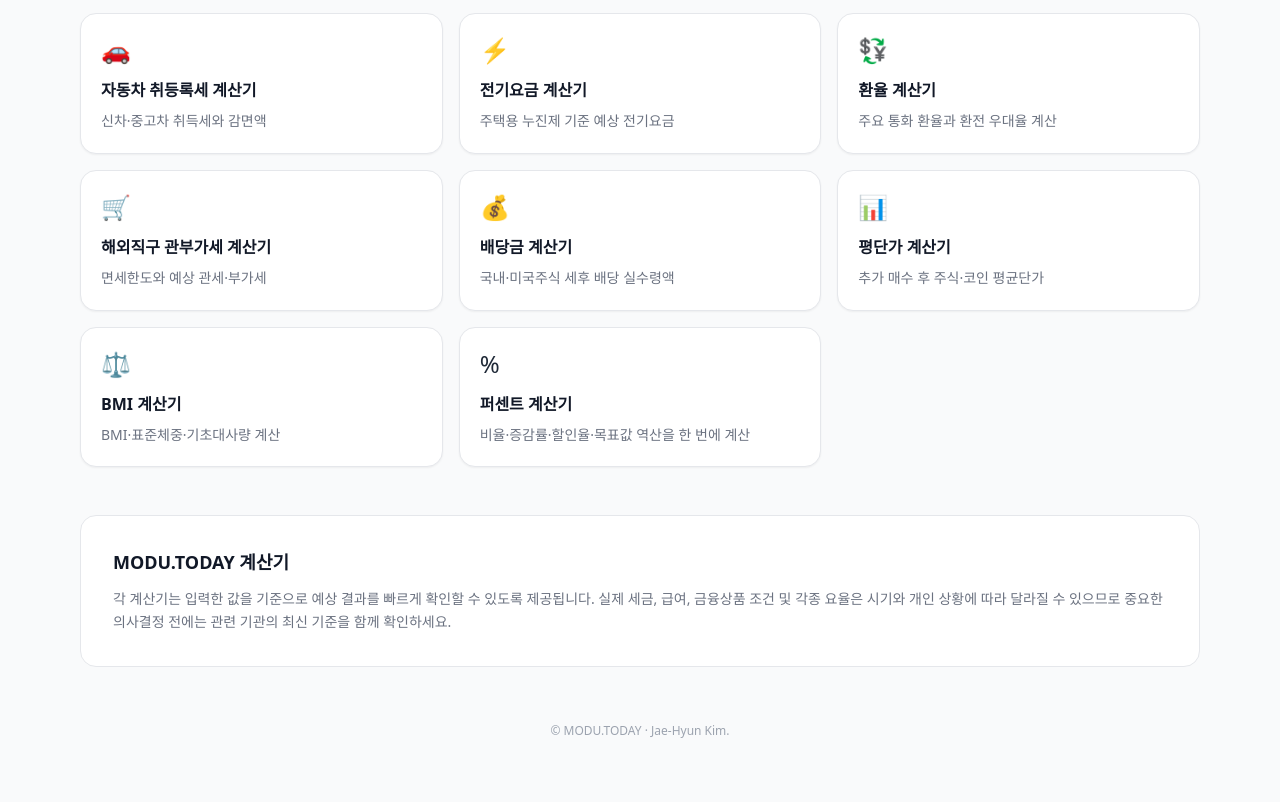
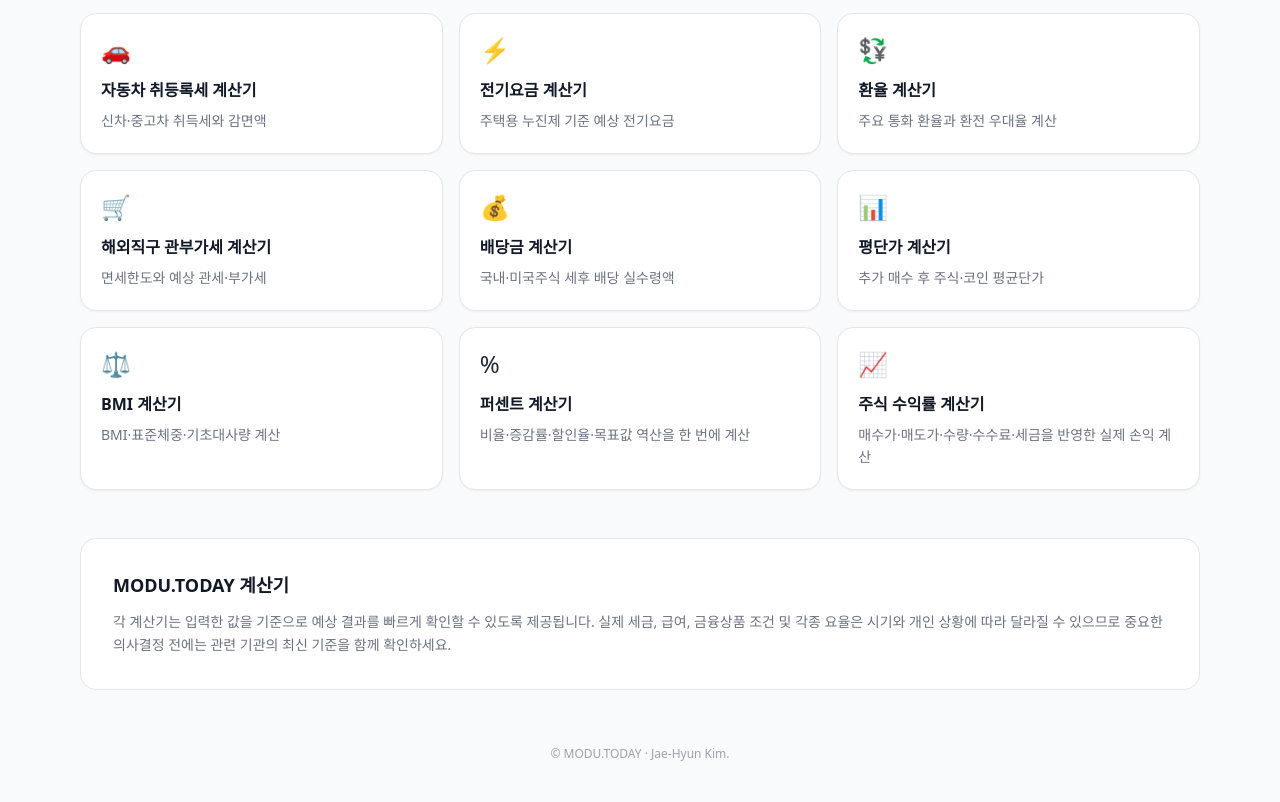
Before and after one commit to viral3on/modu-today, a plain HTML site: page calculator/index.html in a window 1280 px wide. Shown: the part 913-1715 px from the top of the page. Before the commit the page ends 1692 px from the top, so only its background shows below. Drawn offline with nearby package versions, Linux system fonts and the light colour scheme.

Commit message:
Update index.html

```diff
--- a/calculator/index.html
+++ b/calculator/index.html
@@ -129,6 +129,11 @@
         <h2 class="font-extrabold text-gray-900 group-hover:text-blue-600 transition">퍼센트 계산기</h2>
         <p class="mt-2 text-sm text-gray-500 leading-relaxed">비율·증감률·할인율·목표값 역산을 한 번에 계산</p>
       </a>
+      <a href="/calculator/stock-return.html" class="group block bg-white border border-gray-200 rounded-2xl p-5 shadow-sm hover:shadow-md hover:border-blue-300 transition">
+        <div class="text-2xl mb-3">📈</div>
+        <h2 class="font-extrabold text-gray-900 group-hover:text-blue-600 transition">주식 수익률 계산기</h2>
+        <p class="mt-2 text-sm text-gray-500 leading-relaxed">매수가·매도가·수량·수수료·세금을 반영한 실제 손익 계산</p>
+      </a>
     </section>
 
     <section class="mt-12 bg-white border border-gray-200 rounded-2xl p-6 md:p-8 text-sm text-gray-500 leading-relaxed">
```
